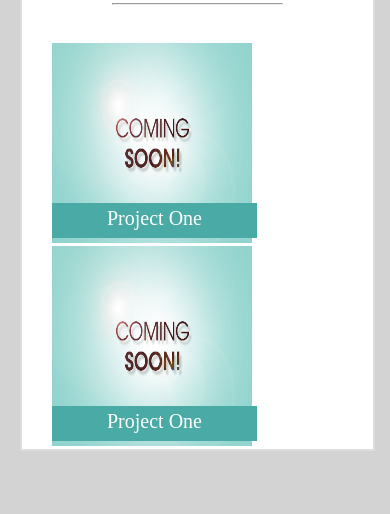
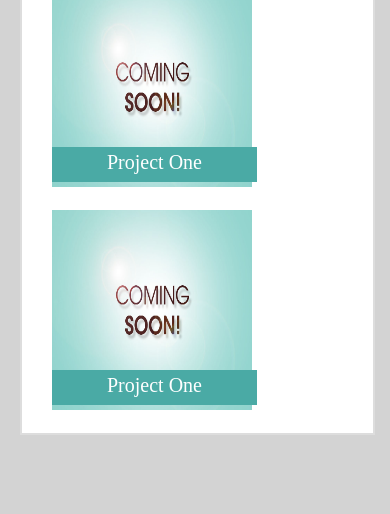
Before and after one commit to Rubyrgill/UTM, a plain HTML site: page week2/Homework/Responsive-Portfolio/portfolio.html in a window 390 px wide. Shown: the part 330-844 px from the top of the page. Drawn offline with Linux system fonts and the light colour scheme.

Commit message:
Updated Media Queries, margins links

```diff
--- a/week2/Homework/Responsive-Portfolio/assets/css/style.css
+++ b/week2/Homework/Responsive-Portfolio/assets/css/style.css
@@ -283,6 +283,10 @@ input [type="reset"] {
     background-color: lightgray;
     background-image: none;
   }
+
+  #p1 {
+    margin-bottom: 20px;
+  }
 }
 
 @media screen and (max-width: 640px) {
@@ -301,6 +305,7 @@ input [type="reset"] {
     float: center;
     padding-right: 50px;
     padding-left: 10px;
+    margin-right: 0px;
   }
   .text {
     position: relative;
@@ -324,4 +329,7 @@ input [type="reset"] {
   #p1 {
     width: 500px;
   }
+  #p1 {
+    margin-bottom: 20px;
+  }
 }
```
Also changed, not shown: week2/Homework/Responsive-Portfolio/index.html (+1 -1 lines).
